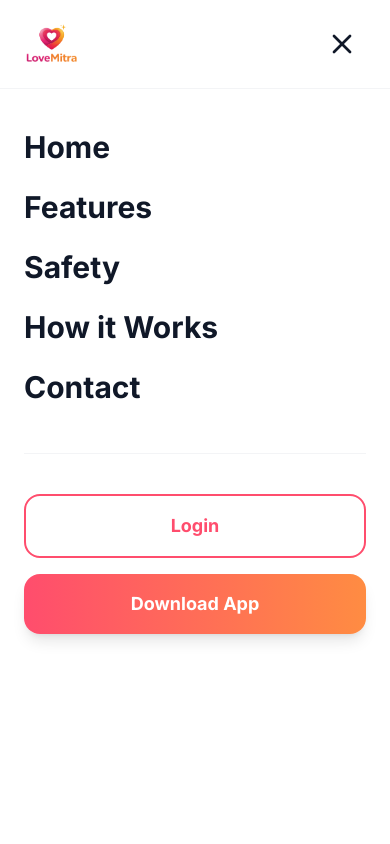
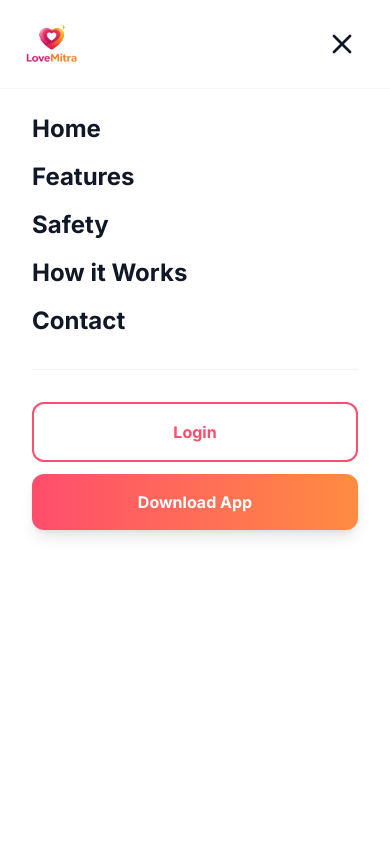
Before and after one commit to 9xRahul/Lovemitra-Web-Site, a React (Vite) app: page /Lovemitra-Web-Site/privacy in a window 390 px wide. Both pictures are taken after a click on the button 360 px from the left and 44 px from the top of the page. Shown: the top 844 px of the page. Built offline with nearby package versions, Linux system fonts and the light colour scheme.

Commit message:
Refine mobile menu for better visibility and compact layout

```diff
--- a/src/components/Navbar.jsx
+++ b/src/components/Navbar.jsx
@@ -96,13 +96,13 @@ const Navbar = () => {
               </button>
             </div>
 
-            <div className="flex-grow overflow-y-auto px-6 py-10 bg-white">
-              <nav className="flex flex-col space-y-6">
+            <div className="flex-grow overflow-y-auto px-8 py-6 bg-white">
+              <nav className="flex flex-col space-y-4">
                 {navLinks.map((link) => (
                   <Link
                     key={link.name}
                     to={link.href}
-                    className="text-3xl font-bold text-gray-900 hover:text-primary-start transition-colors"
+                    className="text-2xl font-bold text-gray-900 hover:text-primary-start transition-colors"
                     onClick={() => setIsOpen(false)}
                   >
                     {link.name}
@@ -110,11 +110,11 @@ const Navbar = () => {
                 ))}
               </nav>
 
-              <div className="mt-12 flex flex-col gap-4 border-t border-gray-100 pt-10">
-                <button className="w-full py-4 text-primary-start font-bold border-2 border-primary-start rounded-2xl text-lg">
+              <div className="mt-8 flex flex-col gap-3 border-t border-gray-100 pt-8">
+                <button className="w-full py-4 text-primary-start font-bold border-2 border-primary-start rounded-xl text-base">
                   Login
                 </button>
-                <button className="w-full gradient-button py-4 text-white font-bold rounded-2xl text-lg shadow-lg">
+                <button className="w-full gradient-button py-4 text-white font-bold rounded-xl text-base shadow-lg">
                   Download App
                 </button>
               </div>
```
